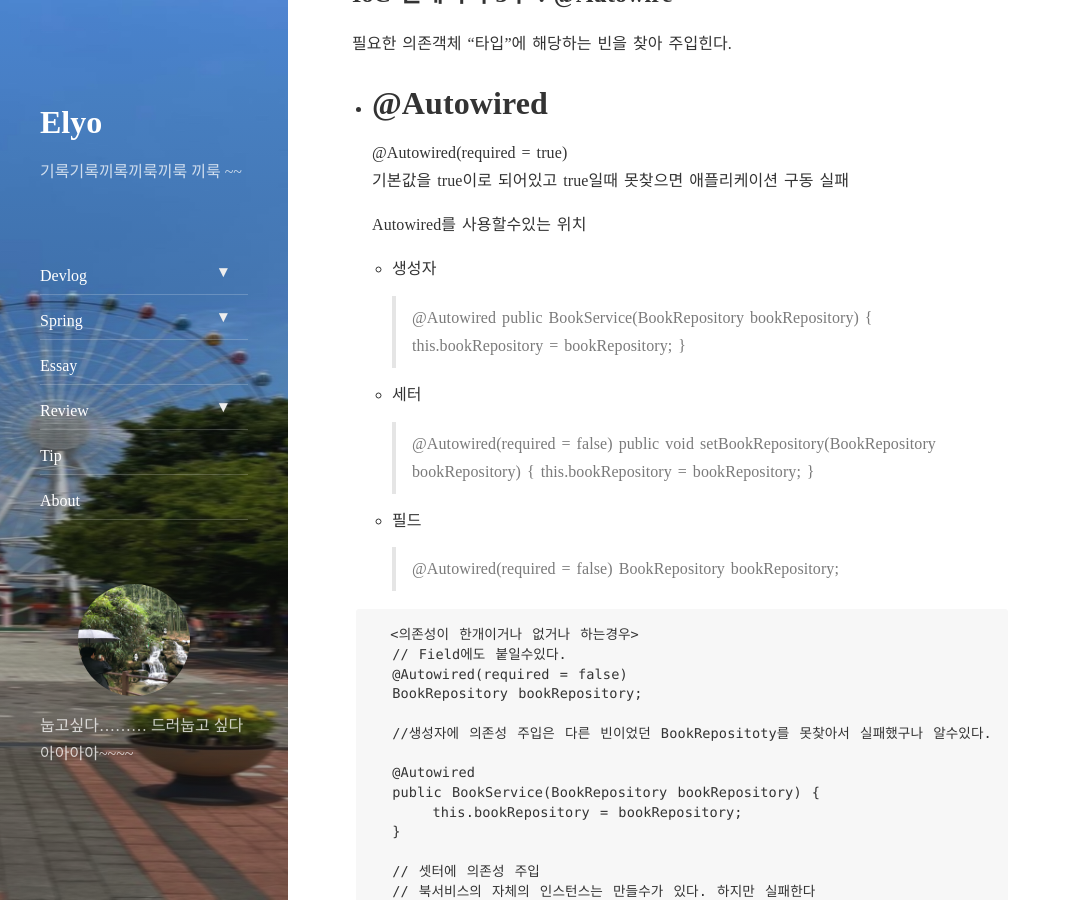
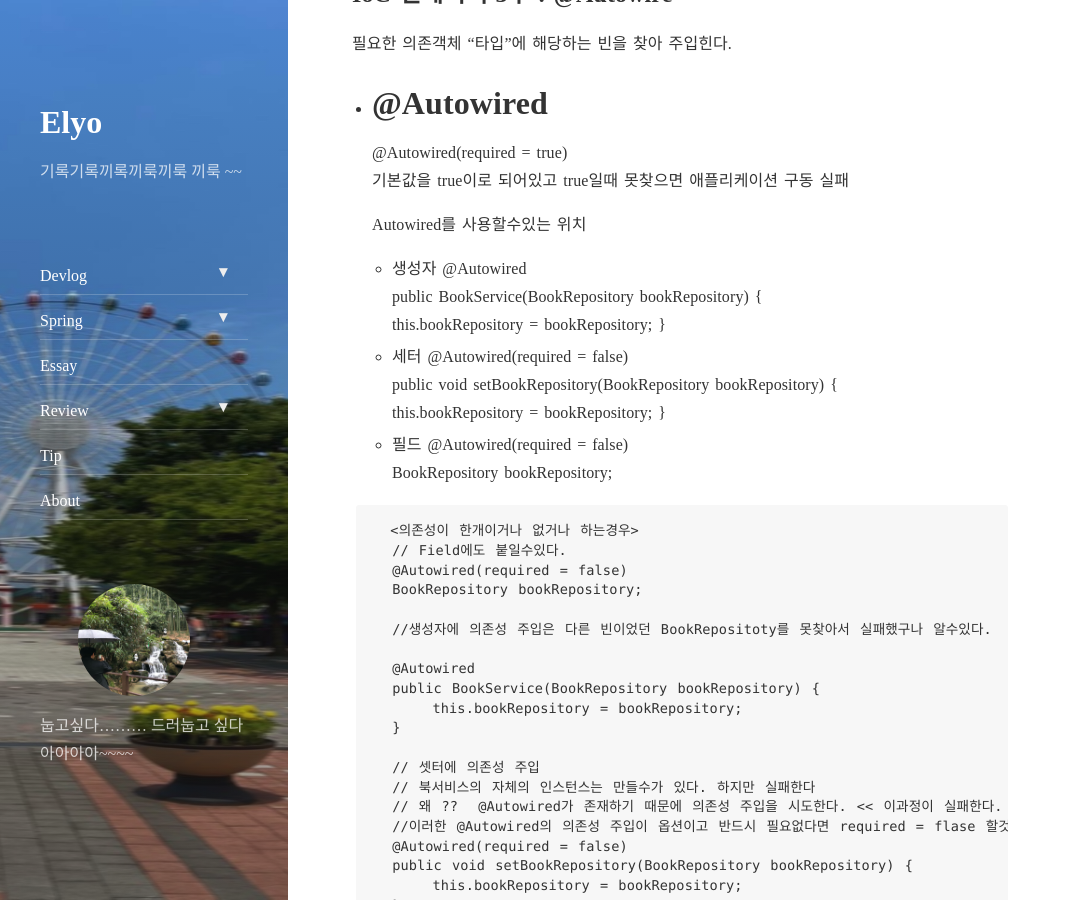
Before and after one commit to elyo9381/elyo9381.github.io, a Jekyll site: the page built from _posts/2020-07-01-spring-ioc-3-Autowired.md, in a window 1280 px wide and 900 px high, scrolled down 380 px. Shown: the whole window, without its empty margins (0-1071 px from the left). Built offline with Jekyll 4.4.1, drawn with Linux system fonts in a browser that asks for light colours; nearby versions of some CDN libraries; comment, search, counter and statistics services are not loaded.

Commit message:
typo modified

```diff
--- a/_posts/2020-07-01-spring-ioc-3-Autowired.md
+++ b/_posts/2020-07-01-spring-ioc-3-Autowired.md
@@ -20,17 +20,17 @@ comments: true
 
     Autowired를 사용할수있는 위치
     - 생성자
-     > @Autowired
+       @Autowired
        public BookService(BookRepository bookRepository) {
        this.bookRepository = bookRepository;
        }
     - 세터
-     > @Autowired(required = false)
+       @Autowired(required = false)
        public void setBookRepository(BookRepository bookRepository) {
        this.bookRepository = bookRepository;
        }
     - 필드
-     > @Autowired(required = false)
+       @Autowired(required = false)
        BookRepository bookRepository;
 
 
@@ -102,7 +102,6 @@ comments: true
      @PostConsturct
      public void setUp(){
          System.out.println(myBookRepository.getClass());
-
      }
 
        -----------------------
```
Also changed, not shown: _posts/2020-06-30-spring-ioc-2-second.md (+10 -5 lines), _posts/2020-07-04-spring-ioc-6 Enviroment.md (+63 -64 lines), _posts/2020-07-06-spring-ioc-8-ApplicationEventPublisher.md (+1 -1 lines), _posts/2020-07-07-spring-ioc-11-Vaildation.md (+1 -1 lines), _posts/2020-07-07-spring-ioc-12-dataBinding_abstraction: PropertyEditor.md (+1 -1 lines).
